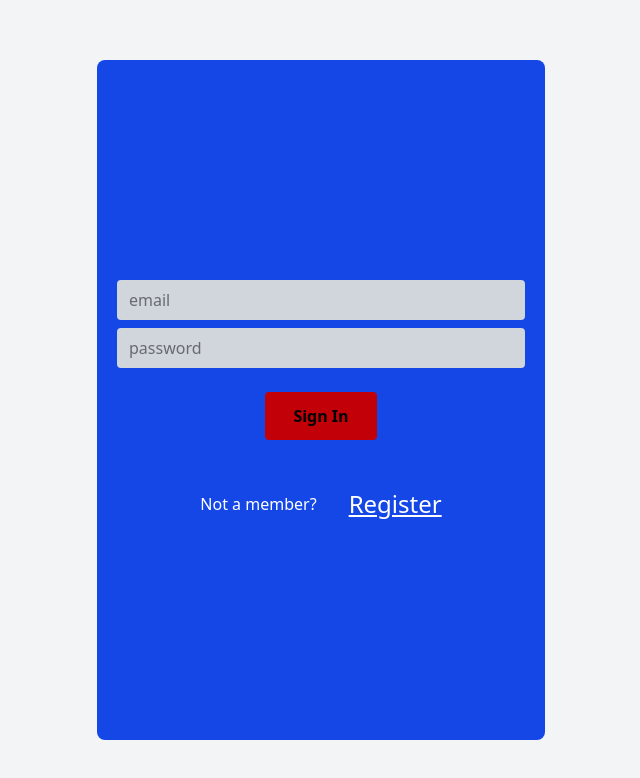
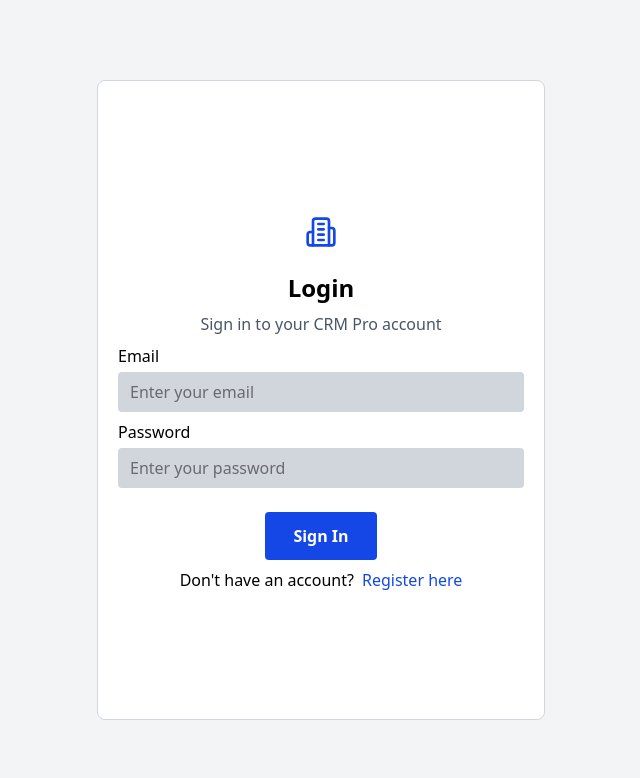
Before and after one commit to Samyrabah-chikhi/crm_general, a Next.js app: page /login in a window 1280 px wide. Shown: the top 778 px of the page, without its empty margins (319-959 px from the left). Built offline with nearby package versions, Linux system fonts and the light colour scheme; no server answers.

Commit message:
Login page and register page redesigned

```diff
--- a/app/login/page.tsx
+++ b/app/login/page.tsx
@@ -2,6 +2,7 @@
 import { useActionState } from "react";
 import { signin } from "../backend/loginAction";
 import Link from "next/link";
+import { Building2 } from "lucide-react";
 
 export default function page() {
   const [state, action, pending] = useActionState(signin, { errors: {} });
@@ -10,44 +11,58 @@
     <div className="bg-gray-100 flex justify-center items-center min-h-screen">
       <form
         action={action}
-        className="text-center rounded-lg p-5 flex flex-col items-center justify-center bg-blue-700 w-[35vw] h-[85vh] gap-2"
+        className="flex flex-col gap-2 items-center justify-center
+        border border-gray-300 bg-white w-[35vw] h-[80vh] text-center rounded-lg p-5"
       >
+        <div className="flex flex-col items-center justify-between">
+          <Building2 className="w-12 h-12 p-2 text-blue-700"></Building2>
+          <h1 className="text-2xl font-bold mt-4">Login</h1>
+          <p className="mt-2 text-gray-600">Sign in to your CRM Pro account</p>
+        </div>
+        <div className="flex flex-col w-full gap-1">
+          <h3 className="mr-auto font-medium">Email</h3>
           <input
             className="w-full px-3 py-2 rounded bg-gray-300 hover:scale-x-102 duration-700"
             type="text"
             name="email"
-          placeholder="email"
+            placeholder="Enter your email"
           />
           {state?.errors?.email && (
             <p className="text-red-600 font-semibold text-sm">
               {state.errors.email}
             </p>
           )}
+        </div>
+        <div className="flex flex-col w-full gap-1">
+          <h3 className="mr-auto font-medium">Password</h3>
           <input
             className="w-full px-3 py-2 rounded bg-gray-300 hover:scale-x-102 duration-700"
             type="password"
             name="password"
-          placeholder="password"
+            placeholder="Enter your password"
           />
           {state?.errors?.password && (
             <p className="text-red-600 font-semibold text-sm">
               {state.errors.password}
             </p>
           )}
+        </div>
         <button
           disabled={pending}
-          className={`font-semibold mt-4 w-28 h-12 rounded bg-red-700 cursor-pointer hover:scale-115 hover:text-white hover:bg-green-700 hover:rounded-lg duration-500`}
+          className={`font-semibold mt-4 w-28 h-12 p-3 rounded bg-blue-700
+            cursor-pointer hover:scale-115 text-white
+             hover:bg-emerald-700 hover:rounded-lg duration-500`}
         >
           {pending ? "Submitting...." : "Sign In"}
         </button>
-        <div className="mt-10 flex gap-8 w-full text-white items-center justify-center">
-          {" "}
-          <p>Not a member?</p>{" "}
+        <div className="flex gap-2 w-full items-center justify-center">
+          <p>Don't have an account?</p>{" "}
           <Link
             href={"/register"}
-            className="text-2xl hover:text-green-500 duration-300 underline"
+            className="text-blue-700
+             hover:text-emerald-500 duration-300 hover:underline duration-75"
           >
-            Register
+            Register here
           </Link>
         </div>
       </form>
```
Lines whose indentation alone changed are shown as unchanged.
